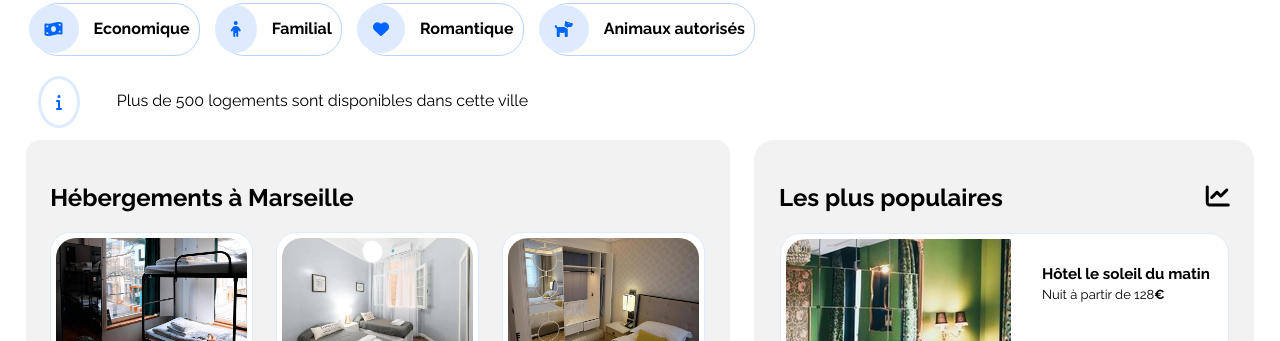
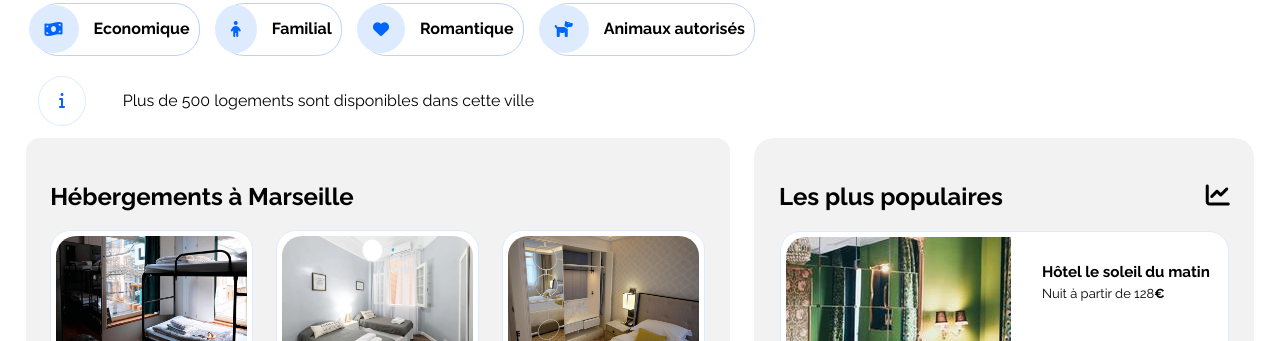
Before and after one commit to nivorako/projet-P2, a website: page index.html in a window 1280 px wide. Shown: the part 380-721 px from the top of the page. Drawn offline with Linux system fonts and the light colour scheme; files whose address does not match are found by name.

Commit message:
border circle on fa-info

```diff
--- a/style.css
+++ b/style.css
@@ -180,10 +180,10 @@ main{
 
 .fa-info{
     margin: 0 1%;
-    padding: 15px;
+    padding: 15px 20px;
     color: #0065FC;
-    border-radius: 100%;
-    border: solid #DEEBFF
+    border-radius: 50%;
+    border: solid #DEEBFF thin;
 }
 
 
```
